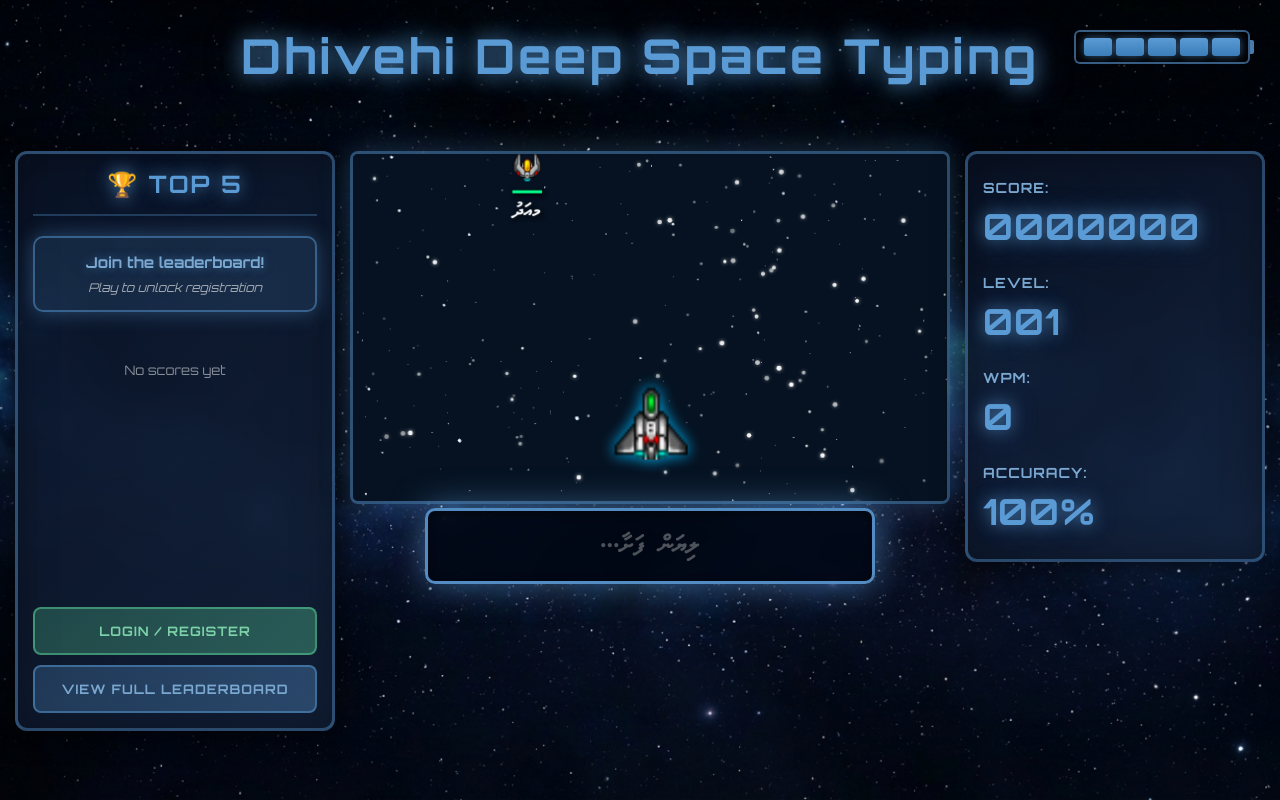
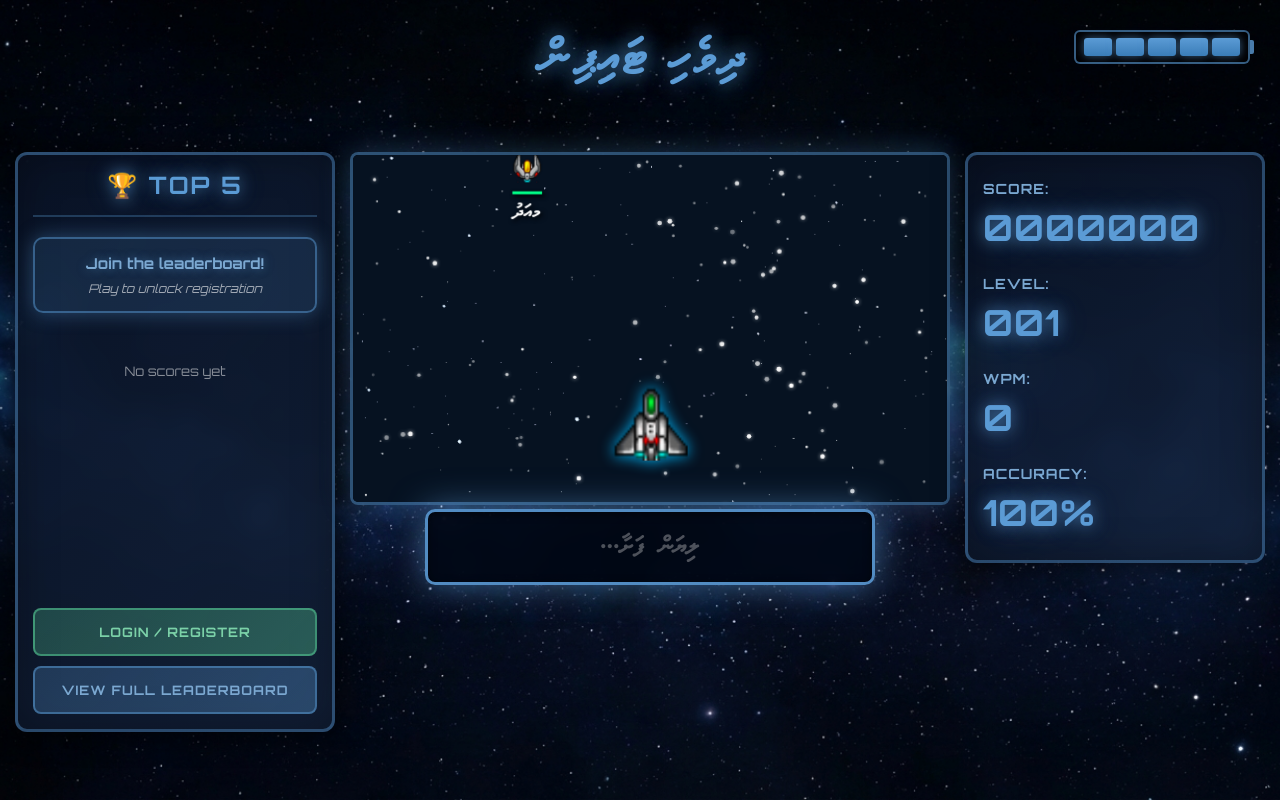
Before and after one commit to ahmedfaarih/dhivehi-ztype, a website built with Vite: page index.html in a window 1280 px wide. Built offline with nearby package versions, Linux system fonts and the light colour scheme; some packages are replaced by stand-ins of ours; no server answers; the database is empty.

Commit message:
titile renamed

```diff
--- a/index.html
+++ b/index.html
@@ -3,7 +3,7 @@
   <head>
     <meta charset="UTF-8" />
     <meta name="viewport" content="width=device-width, initial-scale=1.0" />
-    <title>ދިވެހި ޓައިޕް | Dhivehi Type</title>
+    <title>ދިވެހި ޓައިޕިން | Dhivehi Type</title>
     <!-- Preload MV Waheed font for better loading -->
     <link rel="preload" href="/src/fonts/MV_Waheed.otf" as="font" type="font/otf" crossorigin="anonymous" />
     <script type="text/javascript" src="/jtk.min.js"></script>
@@ -18,7 +18,7 @@
   <body>
     <div id="game-wrapper">
       <!-- Title -->
-      <div id="game-title">Dhivehi Deep Space Typing</div>
+      <div id="game-title">ދިވެހި ޓައިޕިން</div>
 
       <!-- Health Bar (Top Right) -->
       <div id="health-container">
```
